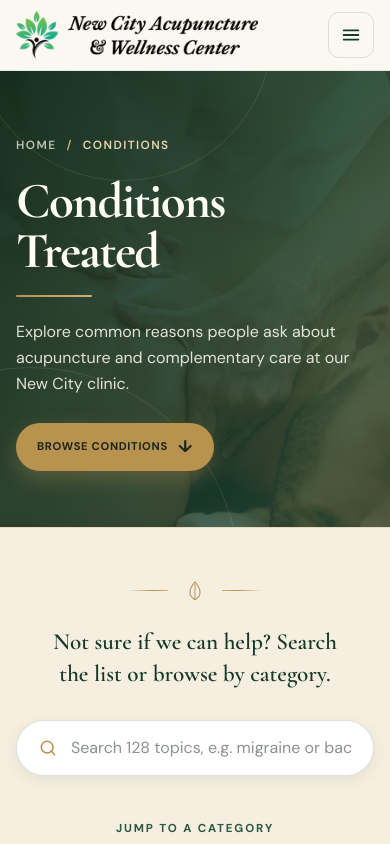
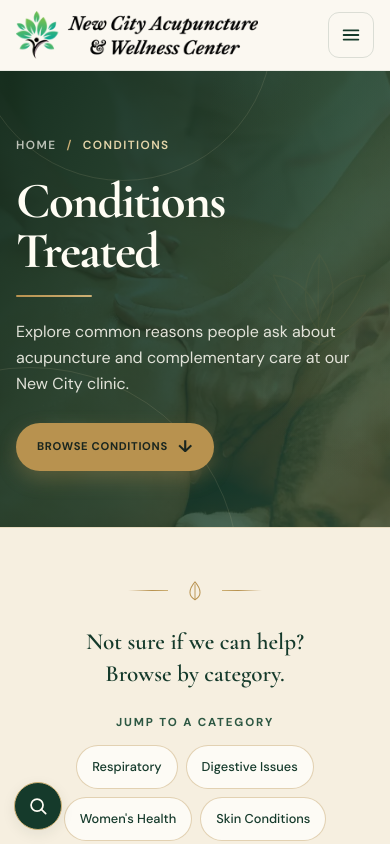
Before and after one commit to mshahrooz/Newcitywellness, a Next.js app: page /conditions-treated in a window 390 px wide. Shown: the top 844 px of the page. Built offline with nearby package versions, Linux system fonts and the light colour scheme.

Commit message:
Replace the inline Conditions search with a floating search button

```diff
--- a/src/app/conditions-treated/condition-directory.tsx
+++ b/src/app/conditions-treated/condition-directory.tsx
@@ -1,6 +1,6 @@
 "use client"
 
-import { Fragment, useEffect, useState } from "react"
+import { Fragment, useEffect, useRef, useState } from "react"
 import Link from "next/link"
 import { Ornament } from "../wellness-art"
 import { conditionGroups } from "./conditions-data"
@@ -15,6 +15,11 @@ const researchNotes = [
 
 export function ConditionDirectory({ imageBase }: { imageBase: string }) {
   const [query, setQuery] = useState("")
+  const [searchOpen, setSearchOpen] = useState(false)
+  const searchWidget = useRef<HTMLDivElement>(null)
+  const searchButton = useRef<HTMLButtonElement>(null)
+  const searchInput = useRef<HTMLInputElement>(null)
+  const searchResults = useRef<HTMLDivElement>(null)
   const [jump, setJump] = useState<{ id: string } | null>(null)
   const keywords = normalize(query).split(/\s+/).filter(Boolean)
   const searching = keywords.length > 0
@@ -45,25 +50,38 @@ export function ConditionDirectory({ imageBase }: { imageBase: string }) {
     if (jump) document.getElementById(jump.id)?.scrollIntoView({ block: "start", behavior: "instant" })
   }, [jump])
 
+  useEffect(() => {
+    if (!searchOpen) return
+    searchInput.current?.focus({ preventScroll: true })
+    function dismissOnOutsidePress(event: PointerEvent) {
+      if (event.target instanceof Node && !searchWidget.current?.contains(event.target)) setSearchOpen(false)
+    }
+    function dismissOnEscape(event: KeyboardEvent) {
+      if (event.key !== "Escape" || event.defaultPrevented) return
+      event.preventDefault()
+      setSearchOpen(false)
+      if (searchWidget.current?.contains(document.activeElement)) searchButton.current?.focus({ preventScroll: true })
+    }
+    document.addEventListener("pointerdown", dismissOnOutsidePress)
+    document.addEventListener("keydown", dismissOnEscape)
+    return () => {
+      document.removeEventListener("pointerdown", dismissOnOutsidePress)
+      document.removeEventListener("keydown", dismissOnEscape)
+    }
+  }, [searchOpen])
+
+  function viewResults() {
+    setSearchOpen(false)
+    searchResults.current?.focus({ preventScroll: true })
+    searchResults.current?.scrollIntoView({ block: "start", behavior: "instant" })
+  }
+
   return (
     <>
       <section className="statement condition-finder" id="directory" aria-labelledby="directory-title">
         <div className="container statement-inner">
           <Ornament />
-          <h2 id="directory-title">Not sure if we can help? Search the list or browse by category.</h2>
-          <div className="condition-search" role="search" aria-label="Condition directory">
-            <svg viewBox="0 0 24 24" fill="none" stroke="currentColor" strokeWidth="1.8" strokeLinecap="round" aria-hidden="true"><circle cx="11" cy="11" r="7" /><path d="m20 20-4-4" /></svg>
-            <input id="condition-query" type="search" aria-label="Search conditions" aria-controls="conditions-list" autoComplete="off" value={query}
-              onChange={(event) => setQuery(event.currentTarget.value)}
-              onKeyDown={(event) => { if (event.key === "Escape") setQuery("") }}
-              placeholder={`Search ${totalTopics} topics, e.g. migraine or back pain`} />
-            {query && <button type="button" onClick={() => { setQuery(""); document.getElementById("condition-query")?.focus() }}>Clear</button>}
-          </div>
-          <p className="condition-result-count" role="status">
-            {searching && (matchCount
-              ? `Showing ${matchCount} ${matchCount === 1 ? "topic" : "topics"} in ${categoryCount} ${categoryCount === 1 ? "category" : "categories"}.`
-              : "No topics match your search.")}
-          </p>
+          <h2 id="directory-title">Not sure if we can help? Browse by category.</h2>
           <nav aria-labelledby="condition-jump-label">
             <p className="condition-jump-label" id="condition-jump-label">Jump to a category</p>
             <ul className="chips chips--center">
@@ -82,7 +100,7 @@ export function ConditionDirectory({ imageBase }: { imageBase: string }) {
         </div>
       </section>
 
-      <div id="conditions-list" className={searching ? "conditions is-searching" : "conditions"}>
+      <div id="conditions-list" ref={searchResults} tabIndex={-1} role="region" aria-label={searching ? "Condition search results" : "Conditions by category"} className={searching ? "conditions is-searching" : "conditions"}>
         {results.map(({ group, topics }, index) => {
           if (!topics.length) return null
           const reverse = index % 2 === 1
@@ -136,6 +154,40 @@ export function ConditionDirectory({ imageBase }: { imageBase: string }) {
           </div>
         )}
       </div>
+      <div className="condition-search-widget" ref={searchWidget}>
+        <button
+          className="condition-search-trigger"
+          type="button"
+          ref={searchButton}
+          aria-expanded={searchOpen}
+          aria-controls="condition-search-panel"
+          aria-label={searchOpen ? "Close condition search" : searching ? "Open condition search, filter active" : "Open condition search"}
+          title={searchOpen ? "Close search" : "Search conditions"}
+          onClick={() => setSearchOpen(!searchOpen)}
+        >
+          <svg viewBox="0 0 24 24" width="23" height="23" fill="none" stroke="currentColor" strokeWidth="1.8" strokeLinecap="round" aria-hidden="true">
+            {searchOpen ? <path d="m6 6 12 12M18 6 6 18" /> : <><circle cx="10.5" cy="10.5" r="6.25" /><path d="m15 15 4.5 4.5" /></>}
+          </svg>
+          {searching && !searchOpen && <span className="condition-search-dot" aria-hidden="true" />}
+        </button>
+        <div className="condition-search-panel" id="condition-search-panel" hidden={!searchOpen}>
+          <form role="search" aria-labelledby="condition-search-label" onSubmit={(event) => { event.preventDefault(); viewResults() }}>
+            <label htmlFor="condition-query" id="condition-search-label">Search conditions</label>
+            <div className="condition-search-field">
+              <input id="condition-query" ref={searchInput} type="search" enterKeyHint="search" aria-controls="conditions-list" autoComplete="off" value={query}
+                onChange={(event) => setQuery(event.currentTarget.value)} placeholder="Try back pain, IBS, or sleep" />
+              {query && <button type="button" className="condition-search-clear" onClick={() => { setQuery(""); searchInput.current?.focus() }}>Clear</button>}
+            </div>
+            <div className="condition-search-actions">
+              <p className="condition-result-count" role="status">
+                {!searching ? `${totalTopics} topics to explore` : !matchCount ? "No matching topics" :
+                  `${matchCount} ${matchCount === 1 ? "topic" : "topics"} in ${categoryCount} ${categoryCount === 1 ? "category" : "categories"}`}
+              </p>
+              <button type="submit" className="condition-search-results">View results <span aria-hidden="true">→</span></button>
+            </div>
+          </form>
+        </div>
+      </div>
     </>
   )
 }
--- a/src/app/conditions-treated/conditions.css
+++ b/src/app/conditions-treated/conditions.css
@@ -8,59 +8,14 @@
   font: 600 clamp(1.45rem, 2.6vw, 2.05rem)/1.38 var(--serif);
   text-wrap: balance;
 }
-.ncw-conditions .condition-search { position: relative; max-width: 580px; margin: 30px auto 0; }
-.ncw-conditions .condition-search svg {
-  position: absolute;
-  left: 22px;
-  top: 50%;
-  width: 20px;
-  height: 20px;
-  transform: translateY(-50%);
-  color: var(--gold);
-  pointer-events: none;
-}
-.ncw-conditions .condition-search input {
-  width: 100%;
-  min-height: 60px;
-  padding: 0 22px 0 54px;
-  border: 1px solid var(--line);
-  border-radius: 999px;
-  background: #fff;
-  box-shadow: var(--shadow-sm);
-  color: var(--ink);
-  font-size: 1rem;
-}
-.ncw-conditions .condition-search:has(button) input { padding-right: 72px; }
-.ncw-conditions .condition-search input:focus-visible {
-  outline: 2px solid var(--forest-soft);
-  outline-offset: 2px;
-}
-.ncw-conditions .condition-search input::-webkit-search-cancel-button { display: none; }
-.ncw-conditions .condition-search button {
-  position: absolute;
-  right: 16px;
-  top: 50%;
-  transform: translateY(-50%);
-  min-height: 44px;
-  padding-inline: 8px;
-  border: 0;
-  border-radius: 5px;
-  background: transparent;
-  color: var(--forest);
-  cursor: pointer;
-  font-size: .82rem;
-  font-weight: 700;
-}
-.ncw-conditions .condition-finder .condition-result-count,
 .ncw-conditions .condition-finder .condition-context-note,
 .ncw-conditions .condition-finder .condition-jump-label {
   color: var(--muted);
   font: 500 .86rem/1.5 var(--sans);
   letter-spacing: normal;
 }
-.ncw-conditions .condition-finder .condition-result-count { min-height: 1.5em; margin-top: 14px; }
 .ncw-conditions .condition-finder .condition-jump-label {
-  margin: 10px 0 14px;
+  margin: 24px 0 14px;
   color: var(--forest-soft);
   font-size: .72rem;
   font-weight: 700;
@@ -115,6 +70,99 @@
   .ncw-conditions .condition-dyk-grid { grid-template-columns: minmax(0,1fr); gap: 28px; }
 }
 @media (max-width: 600px) {
-  .ncw-conditions .condition-search input { min-height: 56px; }
   .ncw-conditions .condition-dyk li { grid-template-columns: 34px minmax(0,1fr); gap: 10px; padding: 18px 0; }
 }
+
+.ncw-conditions #conditions-list { scroll-margin-top: var(--section-scroll-offset); }
+.ncw-conditions #conditions-list:focus { outline: none; }
+.ncw-conditions .condition-search-widget {
+  --search-edge: clamp(14px, 2.2vw, 28px);
+  position: fixed;
+  z-index: 40;
+  left: max(var(--search-edge), env(safe-area-inset-left));
+  bottom: max(var(--search-edge), env(safe-area-inset-bottom));
+  pointer-events: none;
+}
+.ncw-conditions .condition-search-trigger {
+  position: relative;
+  display: grid;
+  place-items: center;
+  width: 48px;
+  height: 48px;
+  padding: 0;
+  border: 1px solid var(--gold-soft);
+  border-radius: 50%;
+  background: var(--forest);
+  color: #fffdf5;
+  box-shadow: var(--shadow-sm);
+  cursor: pointer;
+  pointer-events: auto;
+  transition: background .2s ease, box-shadow .2s ease;
+}
+.ncw-conditions .condition-search-trigger:hover { background: var(--forest-soft); box-shadow: var(--shadow); }
+.ncw-conditions .condition-search-dot {
+  position: absolute;
+  top: 1px;
+  right: 1px;
+  width: 10px;
+  height: 10px;
+  border: 1px solid var(--forest-deep);
+  border-radius: 50%;
+  background: var(--gold-pale);
+}
+.ncw-conditions .condition-search-panel {
+  position: absolute;
+  left: 0;
+  bottom: calc(100% + 10px);
+  width: min(21rem, calc(100vw - 2 * var(--search-edge) - env(safe-area-inset-left)));
+  padding: 14px 16px 9px;
+  border: 1px solid var(--line);
+  border-radius: 16px;
+  background: var(--paper-warm);
+  color: var(--ink);
+  box-shadow: var(--shadow);
+  pointer-events: auto;
+}
+.ncw-conditions .condition-search-panel[hidden] { display: none; }
+.ncw-conditions .condition-search-panel label { display: block; margin-bottom: 6px; color: var(--forest); font-size: .86rem; font-weight: 700; }
+.ncw-conditions .condition-search-field {
+  display: flex;
+  align-items: center;
+  gap: 4px;
+  padding-inline: 10px;
+  border: 1px solid var(--line);
+  border-radius: 9px;
+  background: #fff;
+}
+.ncw-conditions .condition-search-field:focus-within { outline: 2px solid var(--forest-soft); outline-offset: 2px; }
+.ncw-conditions .condition-search-field input {
+  flex: 1 1 auto;
+  width: 100%;
+  min-width: 0;
+  min-height: 44px;
+  border: 0;
+  outline: none;
+  background: transparent;
+  color: var(--ink);
+  font-size: 16px;
+}
+.ncw-conditions .condition-search-field input::-webkit-search-cancel-button { display: none; }
+.ncw-conditions .condition-search-actions { display: flex; flex-wrap: wrap; align-items: center; justify-content: space-between; column-gap: 8px; }
+.ncw-conditions .condition-result-count { margin: 0; color: var(--muted); font-size: .77rem; }
+.ncw-conditions .condition-search-clear,
+.ncw-conditions .condition-search-results {
+  min-height: 44px;
+  padding: 0 3px;
+  border: 0;
+  border-radius: 4px;
+  background: transparent;
+  color: var(--forest);
+  cursor: pointer;
+  font-size: .78rem;
+  font-weight: 700;
+}
+.ncw-conditions .condition-search-results:hover { text-decoration: underline; text-underline-offset: .2em; }
+.ncw-conditions .condition-search-widget button:focus-visible { outline: 2px solid var(--forest-soft); outline-offset: 3px; }
+@media (prefers-reduced-motion: reduce) {
+  .ncw-conditions .condition-search-trigger { transition: none; }
+}
```
